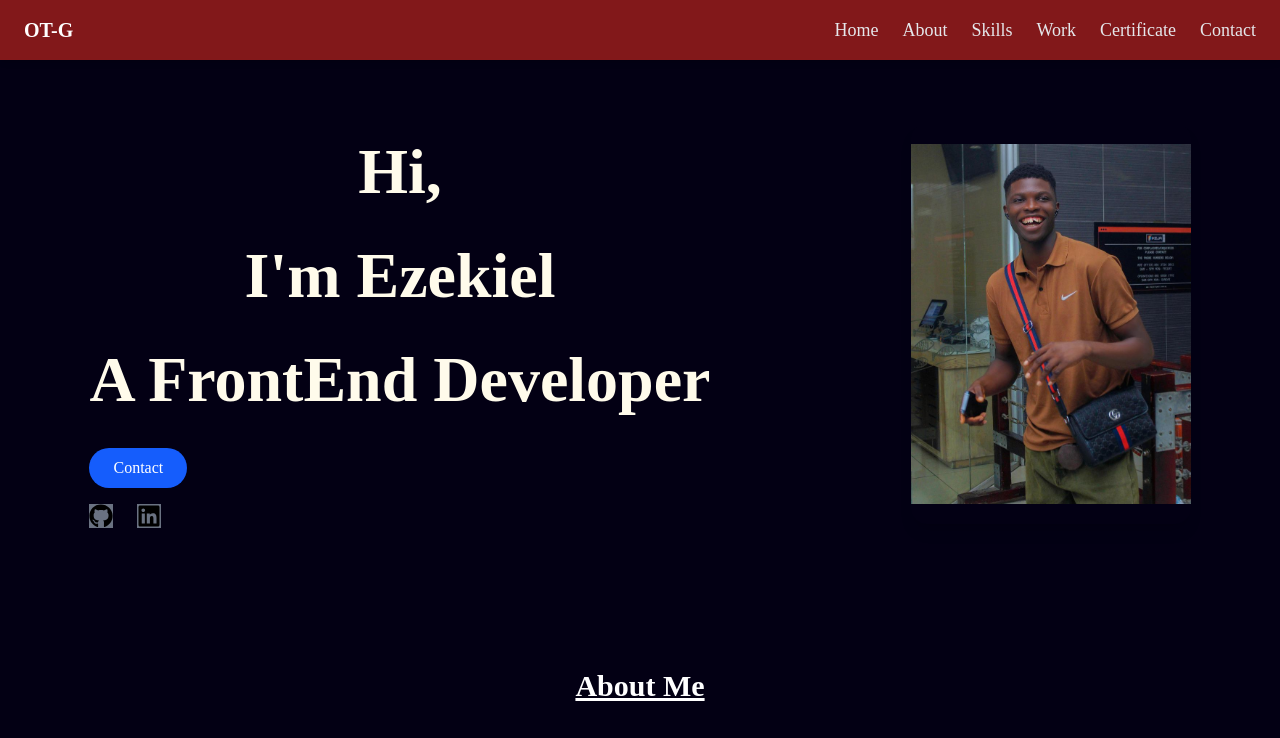
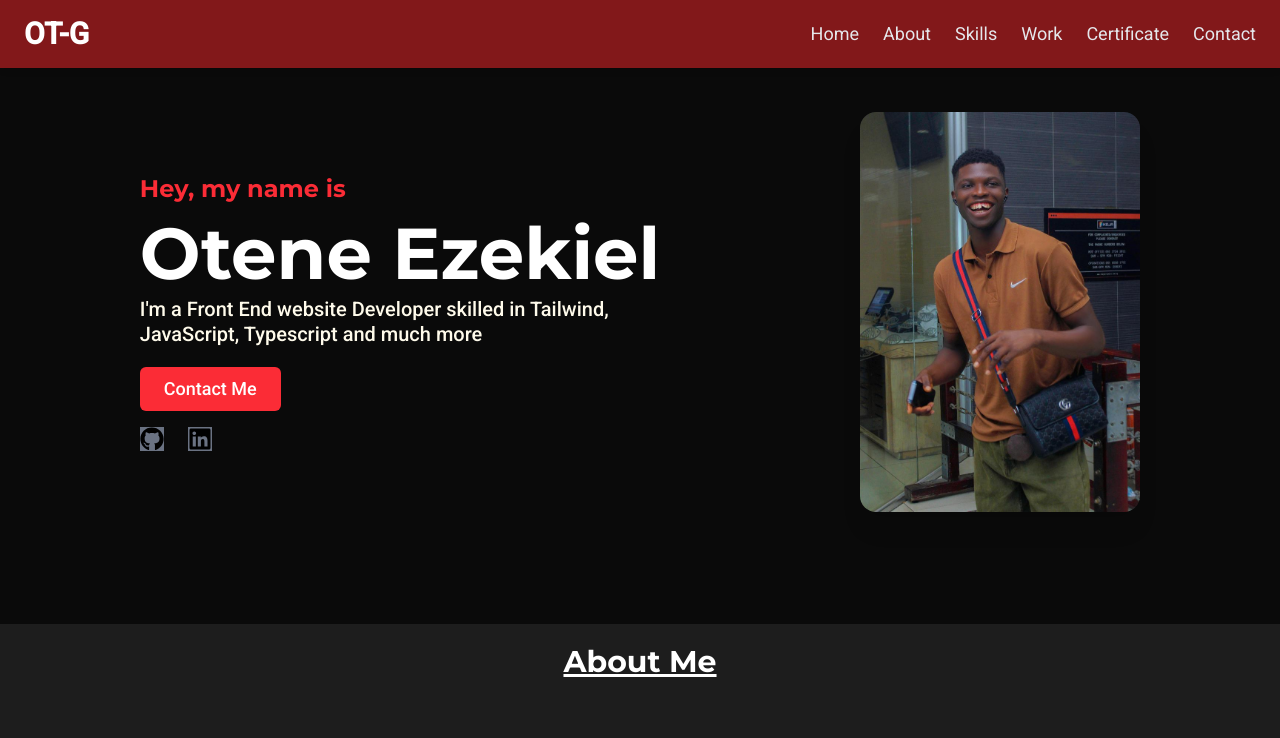
Before and after one commit to OTG12/EzekielPortfolio, a React (Vite) app: page / in a window 1280 px wide. Shown: the top 738 px of the page. Built offline with nearby package versions, Linux system fonts and the light colour scheme.

Commit message:
Auto-commit

```diff
--- a/src/App.css
+++ b/src/App.css
@@ -0,0 +1,9 @@
+@import url('https://fonts.googleapis.com/css2?family=Montserrat:wght@700&family=Roboto:wght@400;500&display=swap');
+
+body {
+  font-family: 'Roboto', sans-serif;
+}
+
+h1, h2, h3 {
+  font-family: 'Montserrat', sans-serif;
+}
--- a/src/componets/About.jsx
+++ b/src/componets/About.jsx
@@ -30,7 +30,7 @@ const About = () => {
         </div>
 
         <div >
-          <p data-aos='zoom-in' className=" text-2xl font-bold md:text-lg text-white leading-relaxed">
+          <p data-aos='zoom-in' className=" text-2xl md:text-lg text-white leading-relaxed">
             I'm a passionate Front-End Developer with a strong foundation in <br/>
             React and modern web technologies. I enjoy building user friendly,<br/>
             responsive interfaces and continuously improving my skills through<br/>
--- a/src/componets/Hero.jsx
+++ b/src/componets/Hero.jsx
@@ -14,18 +14,16 @@ const Hero = () => {
         })
       }, [])
   return (
-    <div id="Home" className="flex flex-col w-full md:flex-row justify-center items-center gap-50 px-6 py-30">
-      <div className="text-center md:text-left font-bold text-3xl md:text-4xl">
-        <h1 data-aos='zoom-in' className="leading-relaxed text-amber-50">
-          Hi,
-          <br />
-          I'm Ezekiel
-          <br />A FrontEnd Developer
-        </h1>
-
-        <button data-aos='zoom-in' className="mt-4 px-6 py-2 text-base font-medium bg-blue-600 text-white rounded-full hover:bg-blue-700 transition duration-300">
-          Contact
-        </button>
+<div id="Home" className="flex flex-col w-full md:flex-row justify-center items-center gap-20 md:gap-50 px-9 py-28 bg-neutral-950">
+      <div className="text-center md:text-left font-bold flex flex-col">
+        <div data-aos='zoom-in' className="text-amber-50 md:text-left leading-tight text-xl">
+          <h2 className="text-red-500 text-2xl mb-3">Hey, my name is</h2>
+          <h2 className="text-7xl">Otene Ezekiel</h2>
+          <p className="mt-2 max-w-lg space-x-2 font-medium">I'm a Front End website Developer skilled in Tailwind, JavaScript, Typescript and much more</p>
+          <button className="mt-10 px-6 py-2 w-fit m-auto md:m-0 md:mt-5 text-lg font-medium bg-red-500 text-white rounded-md hover:bg-blue-700 transition duration-300">
+            Contact Me
+          </button>
+        </div>
         <div className="flex justify-center md:justify-start gap-6 mt-4 text-2xl">
           <a
             href="https://github.com/OTG12"
@@ -49,7 +47,7 @@ const Hero = () => {
         <img
           src={me}
           alt="Ezekiel"
-          className="w-70 h-100 rounded-2xl py-5 object-cover shadow-lg"
+          className="w-70 h-100 rounded-2xl object-cover shadow-xl"
           data-aos='zoom-in'
         />
       </div>
--- a/src/componets/NavBar.jsx
+++ b/src/componets/NavBar.jsx
@@ -11,7 +11,7 @@ const NavBar = () => {
   return (
     <header className="fixed top-0 w-full bg-red-900 text-white shadow-md z-50 ">
       <div className="flex items-center justify-between px-6 py-4 max-w-7xl mx-auto">
-        <span className="font-bold text-xl">OT-G</span>
+        <span className="font-extrabold text-3xl text-white">OT-G</span>
 
         {/* Desktop Menu */}
         <nav className="hidden md:flex space-x-6 text-gray-200 text-lg">
--- a/src/componets/Skills.jsx
+++ b/src/componets/Skills.jsx
@@ -60,7 +60,7 @@ export default function Skills() {
       </div>
       <div className=" flex flex-col w-full md:flex-row justify-center items-center gap-30 px-10 py-10">
 
-         <div data-aos='zoom-in' className="font-bold text-2xl text-white">
+         <div data-aos='zoom-in' className="text-2xl text-white">
           <p>
             I’m a passionate Frontend Developer with strong skills in HTML5,
             <br />
--- a/src/index.css
+++ b/src/index.css
@@ -18,7 +18,9 @@
   body {
     font-family: "DM Sans", serif;
     font-optical-sizing: auto;
-    background: #030014;
+    background: #1d1d1d;
+
+    /* former bg: 030014 */
   }
   h1 {
     @apply mx-auto max-w-4xl text-center text-5xl font-bold leading-tight tracking-[-1%] text-white sm:text-[64px] sm:leading-[76px];
```
Also changed, not shown: src/assets/SmartOt.jpeg.
